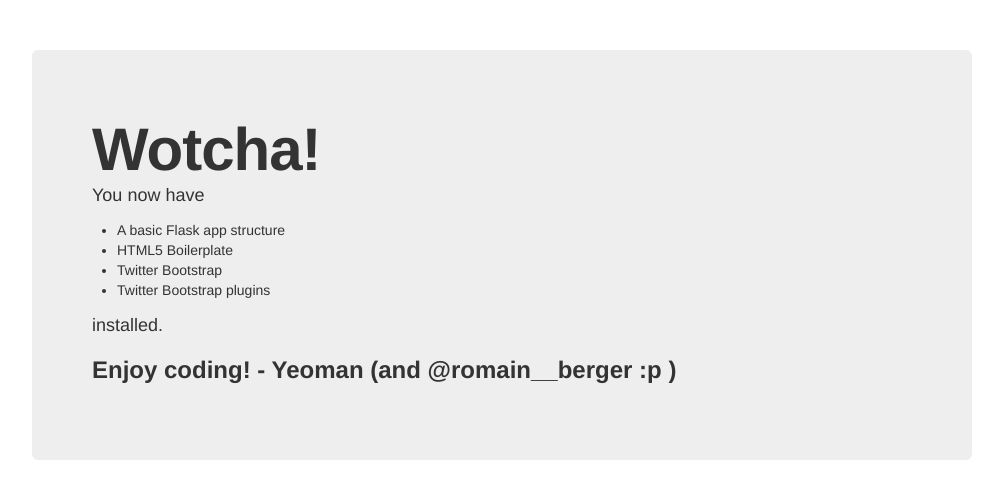
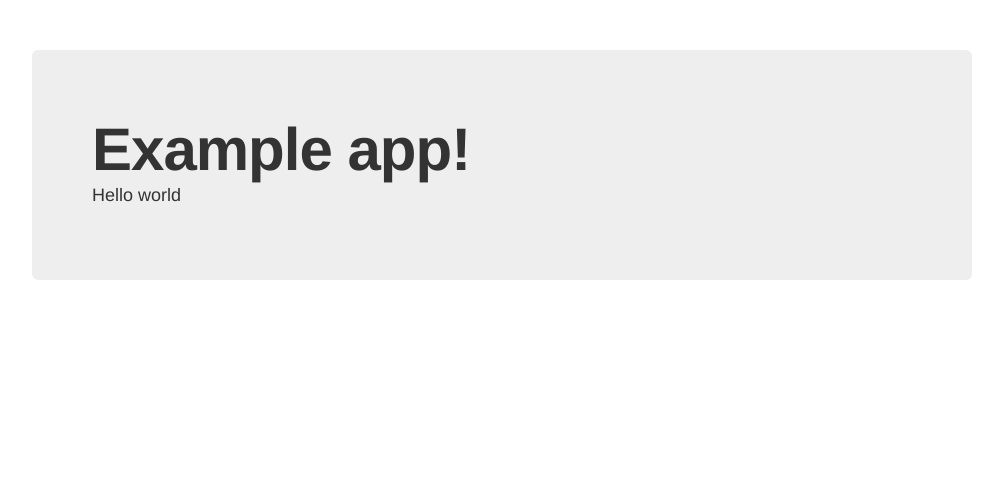
Before and after one commit to danggrianto/kryptonium-example, a Flask app: page / in a window 1280 px wide. Shown: the top 499 px of the page, without its empty margins (138-1141 px from the left). Run offline with Flask 2, Linux system fonts and the light colour scheme; parts of the project's set-up code (start-up, migrations or seed data) failed here and were passed over; some libraries are stand-ins or nearby versions.

Commit message:
add example app initial

```diff
--- a/app/app/templates/base.html
+++ b/app/app/templates/base.html
@@ -6,7 +6,7 @@
 <head>
     <meta charset="utf-8">
     <meta http-equiv="X-UA-Compatible" content="IE=edge,chrome=1">
-    <title>{% block title %}{% endblock %}</title>
+    <title>Example App | {% block subtitle %}{% endblock %}</title>
     <meta name="description" content="">
     <meta name="viewport" content="width=device-width">
 
--- a/app/app/templates/index.html
+++ b/app/app/templates/index.html
@@ -1,18 +1,13 @@
 {% extends 'base.html' %}
+{%block subtitle%}
+  Home
+{% endblock %}
 
 {% block body %}
 <div class="container" style="margin-top:50px">
     <div class="hero-unit">
-        <h1>Wotcha!</h1>
-        <p>You now have</p>
-        <ul>
-        	<li>A basic Flask app structure</li>
-            <li>HTML5 Boilerplate</li>
-            <li>Twitter Bootstrap</li>
-            <li>Twitter Bootstrap plugins</li>
-        </ul>
-        <p>installed.</p>
-        <h3>Enjoy coding! - Yeoman (and @romain__berger :p )</h3>
+        <h1>Example app!</h1>
+        <p>Hello world</p>
     </div>
 </div>
 {% endblock %}
--- a/app/server.py
+++ b/app/server.py
@@ -1,4 +1,3 @@
-#!/usr/bin/env python
 from app import app
 
 app.run(debug = True)
```
Also changed, not shown: README.md.
